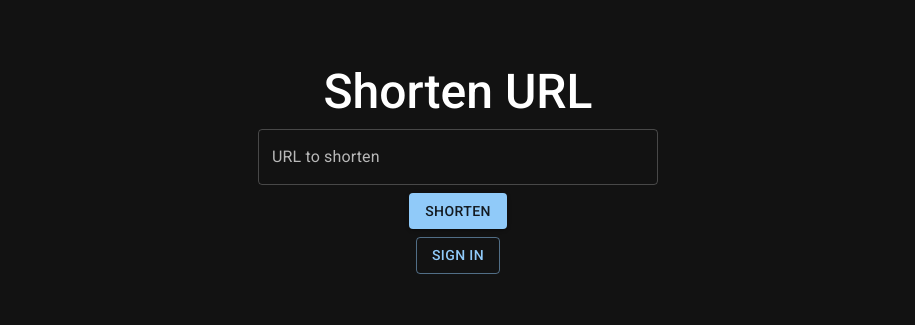
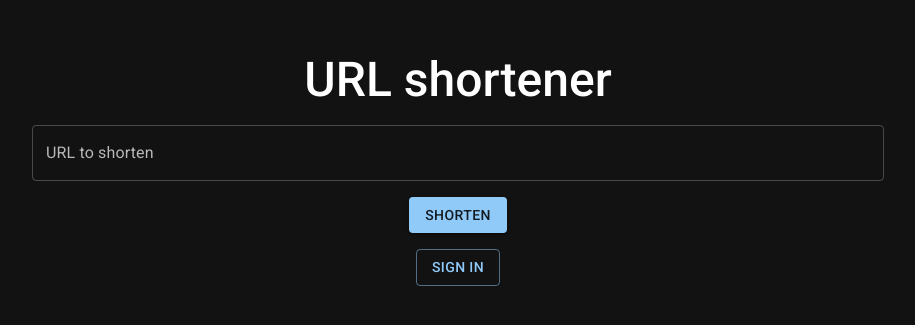
Before and after one commit to vjumpkung/vjump-short-url, a Next.js app: page / in a window 1280 px wide. Shown: the part 231-556 px from the top of the page, without its empty margins (182-1097 px from the left). Built offline with nearby package versions, Linux system fonts and the light colour scheme; no server answers.

Commit message:
ui improvement

```diff
--- a/src/pages/index.tsx
+++ b/src/pages/index.tsx
@@ -1,4 +1,11 @@
-import { Box, Button, Grid, TextField, Typography } from "@mui/material";
+import {
+  Box,
+  Button,
+  Container,
+  Grid,
+  TextField,
+  Typography,
+} from "@mui/material";
 import { useSession } from "next-auth/react";
 import Link from "next/link";
 import { useState } from "react";
@@ -38,28 +45,26 @@ export default function Home() {
   }
 
   return (
+    <Container maxWidth="md">
+      <Box
+        display="flex"
+        justifyContent="center"
+        alignItems="center"
+        minHeight="100vh"
+      >
         <Grid
           container
-      spacing={1}
-      sx={{
-        position: "fixed",
-        top: "0",
-        left: "0",
-        right: "0",
-        bottom: "0",
-        display: "flex",
-        minHeight: "100vh",
-        flexDirection: "column",
-        placeItems: "center",
-        justifyContent: "center",
-      }}
+          spacing={2}
+          direction={"row"}
+          justifyContent={"center"}
+          textAlign={"center"}
         >
-      <Grid item>
+          <Grid item xs={12}>
             <Typography variant="h3" fontWeight={500}>
-          Shorten URL
+              URL shortener
             </Typography>
           </Grid>
-      <Grid item>
+          <Grid item xs={12}>
             <TextField
               type="text"
               label="URL to shorten"
@@ -67,19 +72,17 @@ export default function Home() {
               value={url}
               onChange={(e) => setUrl(e.target.value)}
               error={isError}
-          sx={{ width: "50vh" }}
+              fullWidth
               disabled={disabled}
               helperText={helperText}
             />
           </Grid>
-
-      <Grid item>
+          <Grid item xs={12}>
             <Button variant="contained" onClick={onSubmit} disabled={disabled}>
               Shorten
             </Button>
           </Grid>
-
-      <Grid item>
+          <Grid item xs={12}>
             {session ? (
               <Link href="/recent">
                 <Button sx={{ marginX: "0.25em" }} variant="outlined">
@@ -90,5 +93,7 @@ export default function Home() {
             <LoginButton />
           </Grid>
         </Grid>
+      </Box>
+    </Container>
   );
 }
```
Lines whose indentation alone changed are shown as unchanged.
